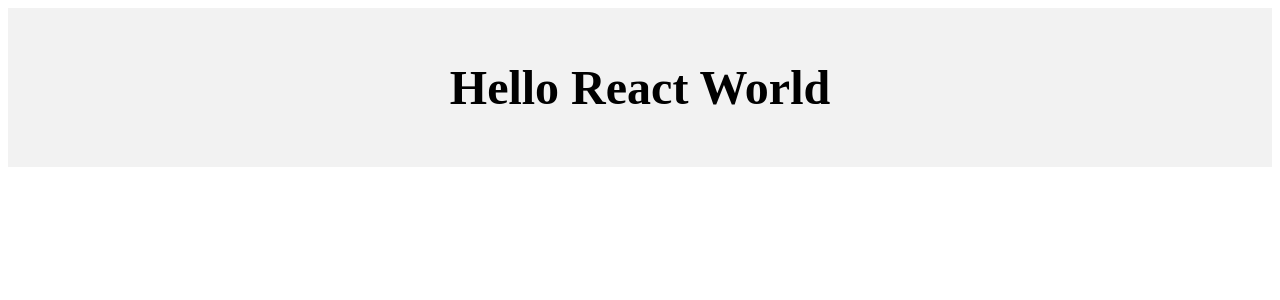
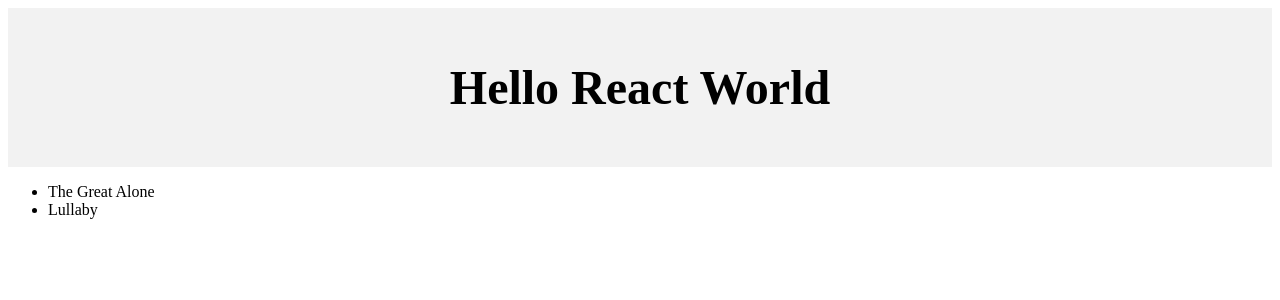
Before and after one commit to CurtesMalteser/react-nd, a React (Create React App) app in the folder hello-react-world/hello-app/: page / in a window 1280 px wide. Shown: the top 300 px of the page. Built offline with nearby package versions, Linux system fonts and the light colour scheme.

Commit message:
Adds BooksList
* adds books to list with static data
* handles books via hooks `useState` and `useEffect`

```diff
--- a/hello-react-world/hello-app/package.json
+++ b/hello-react-world/hello-app/package.json
@@ -12,7 +12,7 @@
     "@types/react-dom": "^18.2.19",
     "react": "^18.2.0",
     "react-dom": "^18.2.0",
-    "react-scripts": "5.0.1",
+    "react-scripts": "^5.0.1",
     "typescript": "^4.9.5",
     "web-vitals": "^2.1.4"
   },
--- a/hello-react-world/hello-app/public/index.html
+++ b/hello-react-world/hello-app/public/index.html
@@ -24,7 +24,7 @@
       work correctly both with client-side routing and a non-root public URL.
       Learn how to configure a non-root public URL by running `npm run build`.
     -->
-    <title>React App</title>
+    <title>Hello React App</title>
   </head>
   <body>
     <noscript>You need to enable JavaScript to run this app.</noscript>
--- a/hello-react-world/hello-app/src/App.tsx
+++ b/hello-react-world/hello-app/src/App.tsx
@@ -1,11 +1,39 @@
-import React from 'react';
 import './App.css';
+import { useEffect, useState } from 'react';
 import { Header } from './components/header/Header';
+import { BooksList } from './components/books/BooksList';
+
+const books = [
+  {
+    "author": "Kristin Hannah",
+    "id": "3",
+    "rating": 4,
+    "title": "The Great Alone"
+  },
+  {
+    "author": "Leila Slimani",
+    "id": "6",
+    "rating": 2,
+    "title": "Lullaby"
+  },
+]
 
 function App() {
+
+  const [getBooks, setBooks] = useState<{
+    author: string; id: string;
+    rating: number;
+    title: string;
+  }[]>([])
+
+  // TODO: fetch books from an API
+  useEffect(() => { setBooks(books) }, [getBooks])
+
+
   return (
     <div className="App">
       <Header />
+      <BooksList books={getBooks} />
     </div>
   );
 }
--- /dev/null
+++ b/hello-react-world/hello-app/src/components/books/BooksList.tsx
@@ -0,0 +1,7 @@
+export function BooksList({ books }: { books: Array<{ author: string, id: string, rating: number, title: string }> }) {
+    return (
+        <ul>
+            {books.map((book) => <li key={book.id}>{book.title}</li>)}
+        </ul>
+    );
+}
```
Also changed, not shown: 1 other file (tests, documents, lock files or other folders).
